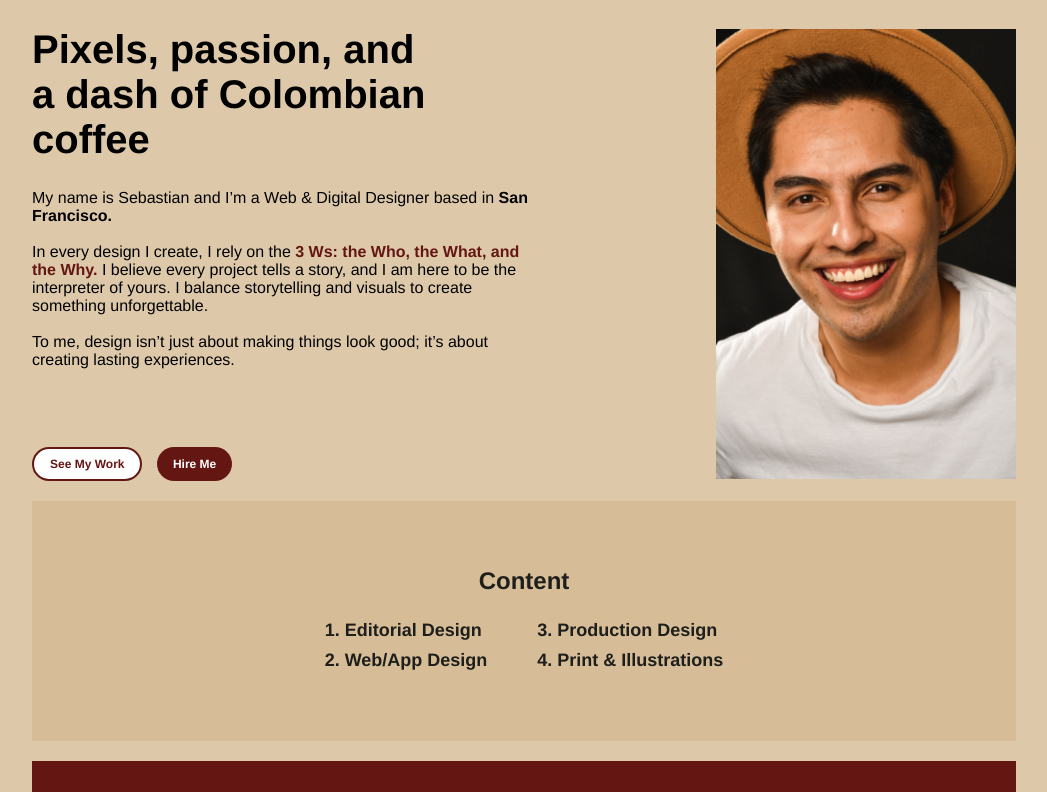
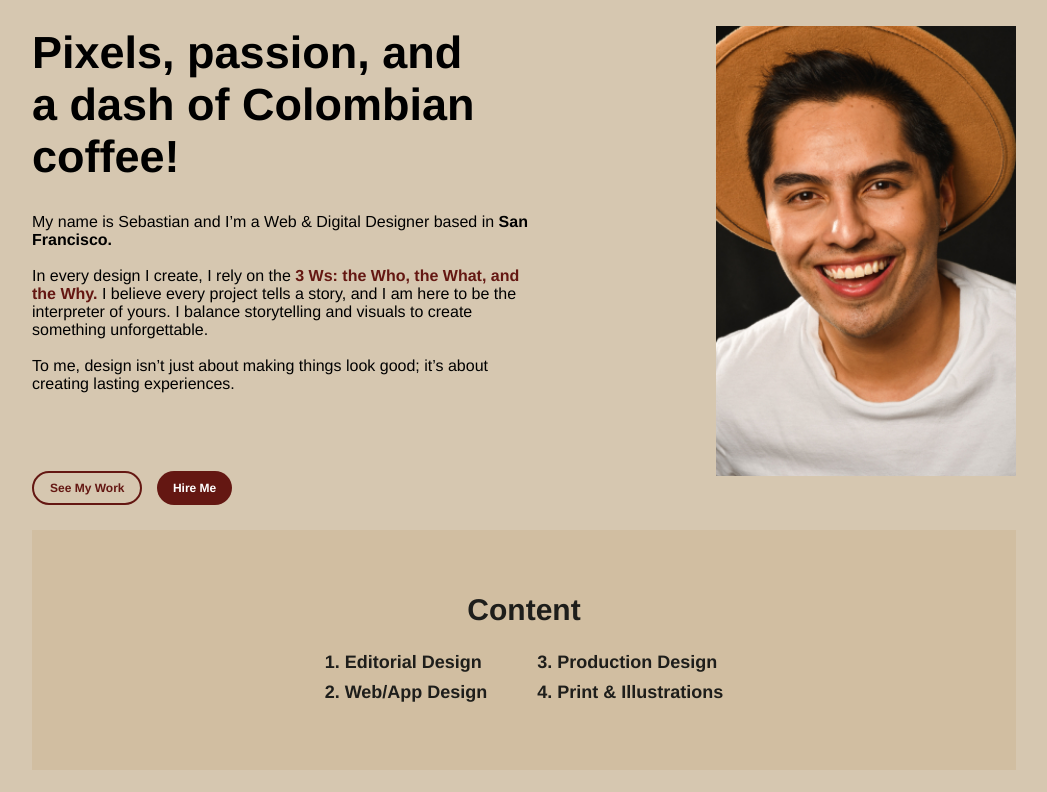
Before and after one commit to bennettdcsm/DGME167_JuanM, a plain HTML site: page index.html in a window 1280 px wide. Shown: the part 97-889 px from the top of the page, without its empty margins (116-1163 px from the left). Drawn offline with Linux system fonts and the light colour scheme.

Commit message:
Add files via upload

```diff
--- a/index.html
+++ b/index.html
@@ -2,8 +2,6 @@
 <html>
 <head>
 <meta charset="UTF-8">
-
-	<head>
   <link rel="apple-touch-icon" sizes="180x180" href="/apple-touch-icon.png">
   <link rel="icon" type="image/png" sizes="32x32" href="/favicon-32x32.png">
   <link rel="icon" type="image/png" sizes="16x16" href="/favicon-16x16.png">
@@ -21,7 +19,7 @@
 		display: flex;
 		justify-content: center;
 		align-items: flex-start;
-		background-color: #DDC9AA;
+		background-color: #D6C7B0;
 		font-family:Helvetica, "Helvetica Bold", "Helvetica Light Oblique", Arial, "Arial Bold", "Arial Italic", "sans-serif";
 	}
 
@@ -33,7 +31,7 @@
 	}
 
 	.see-my-work-button {
-	background-color: white;
+	background-color: #D6C7B0;
 	border-color: #641712;
 	border-style: solid;
 	border-width: 2px;
@@ -87,6 +85,8 @@
 	}
 	.hire-me-button:hover {
 	box-shadow: 5px 5px 10px rgba(0, 0, 0, 0.15);
+		background-color: #A43A33;
+		transition: background-color 0.50s, color 1s;
 
 	}
 
@@ -114,6 +114,8 @@
 
 	.see-more-button:hover {
 	box-shadow: 5px 5px 10px rgba(0, 0, 0, 0.15);
+		background-color: #A43A33;
+		transition: background-color 0.50s, color 1s;
 	}
 
 	.see-more-button:active {
@@ -130,8 +132,8 @@
 	text-align: center;
 	font-weight: bold;
 	font-size: 13px;
-		color: #1E1E1B;
-		background-color: #FFF5F1;
+		color: white;
+		background-color: #641712;
 		border: none;
 		width: auto;
 		max-width: 100px;
@@ -140,8 +142,8 @@
 
 
 	.send-button:hover {
-	background-color: #641712;
-	color: white;
+	background-color: #A43A33;
+		transition: background-color 0.40s, color 1s;
 }
 
 	.send-button:active {
@@ -157,12 +159,12 @@
 
 	h1 {
 		font-family:Helvetica, "Helvetica Bold", "Helvetica Light Oblique", Arial, "Arial Bold", "Arial Italic", "sans-serif";
-		font-size: 40px;
+		font-size: 45px;
 	}
 
 
 	h2 {
-		font-family:Helvetica, "Helvetica Bold", "Helvetica Light Oblique", Arial, "Arial Bold", "Arial Italic", "sans-serif";>
+		font-family:Helvetica, "Helvetica Bold", "Helvetica Light Oblique", Arial, "Arial Bold", "Arial Italic", "sans-serif"; font-size: 30px;
 	}
 
 	h4 {
@@ -315,6 +317,7 @@
 	max-width: 500px;
 		width: 100%;
 		overflow: hidden;
+		margin-top: -30px;
 
 	}
 
@@ -372,7 +375,7 @@
 	<h1 class="header-text">
 		Pixels, passion, and <br> a dash of Colombian
 		<br>
-		coffee
+		coffee!
 	</h1>
 
 	<p class="basic-paragraph">
@@ -410,7 +413,7 @@
 
 
 	<h2>
-		<div style="display: flex; flex-direction: column; align-items: center; justify-content: center; background-color: #d6bd98; color: #1E1E1B; height: 200px; padding: 20px; margin-bottom: 0px"> Content
+		<div style="display: flex; flex-direction: column; align-items: center; justify-content: center; background-color: #D1BEA1; color: #1E1E1B; height: 200px; padding: 20px; margin-bottom: 0px"> Content
 	<div style="display: flex; column-gap: 50px; text-align: left;">
 	<ol class="content-menu" style="margin: 0; padding: 0; list-style-position: inside; margin-top: 20px;line-height: 30px">
 
```
